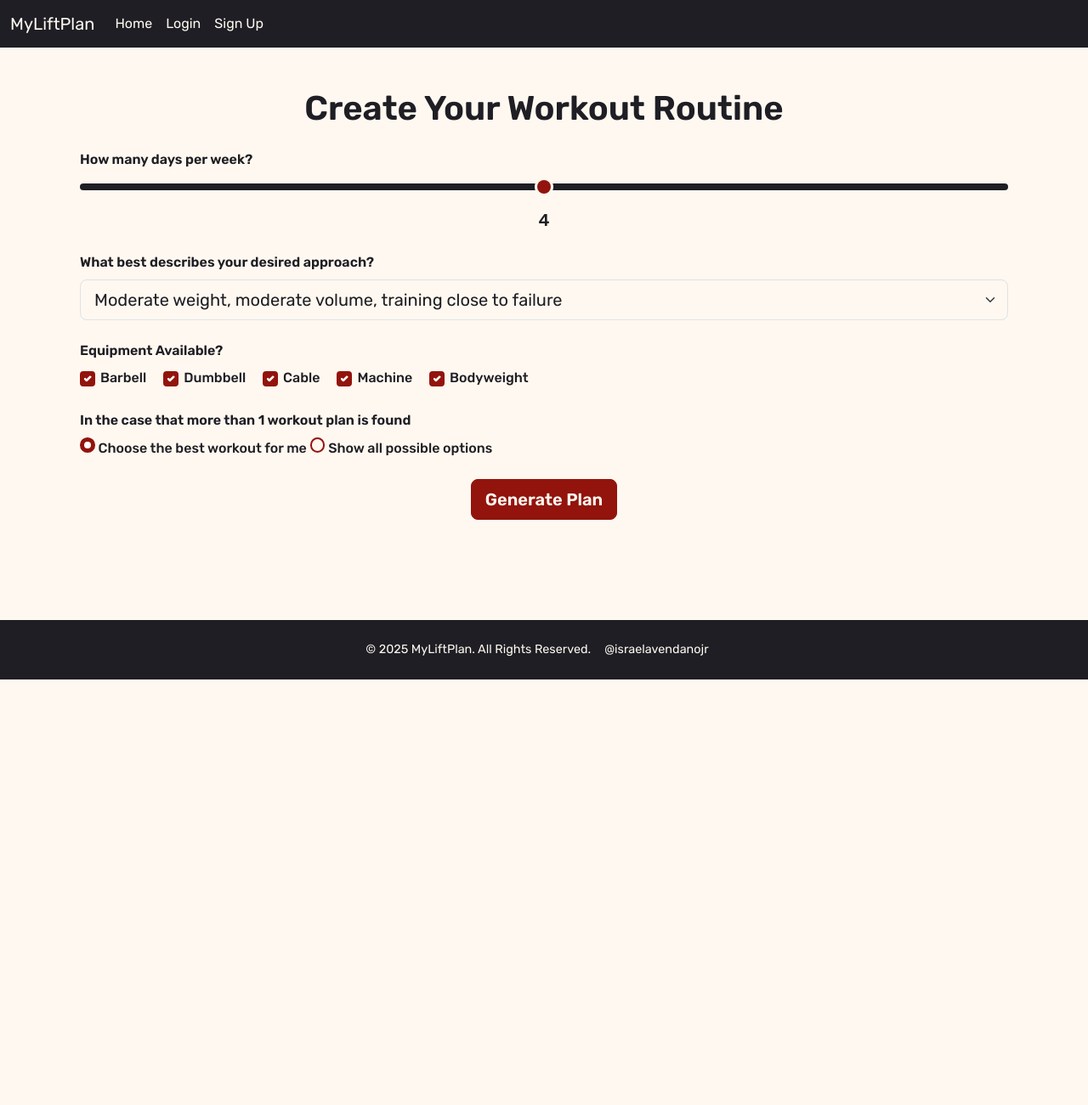
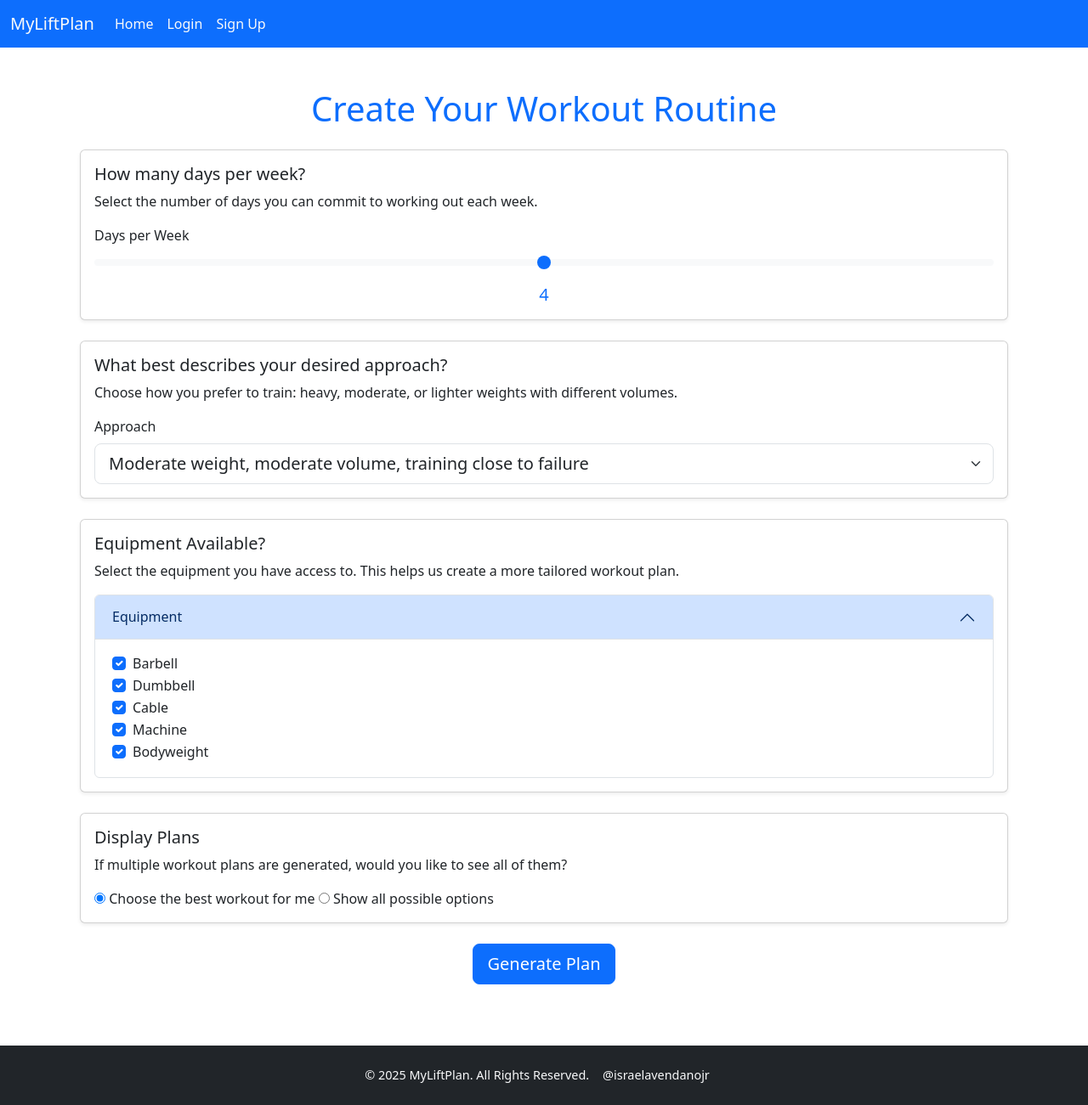
Before and after one commit to israelavendanojr/workout-generator, a Flask app: page / in a window 1280 px wide. Shown: the whole page at 85% size. Before the commit the page ends 800 px from the top, so only its background shows below. Run offline with Flask 3, Linux system fonts and the light colour scheme.

Commit message:
generation form front end

```diff
--- a/website/models.py
+++ b/website/models.py
@@ -12,7 +12,7 @@ class User(db.Model, UserMixin):
     username = db.Column(db.String(100), unique=True)
     password = db.Column(db.String(100))
 
-    plans = db.relationship('SavedPlan', backref='owner', lazy=True)
+    saved_plans = db.relationship('SavedPlan', backref='owner', lazy=True)
 
 # User selected workout preferences to generate plan from
 class WorkoutPreferences(db.Model):
--- a/website/static/styles.css
+++ b/website/static/styles.css
@@ -3,7 +3,7 @@
 :root {
     --bs-primary: #1e1e24;
     --bs-secondary: #92140c;
-    --bs-light: #fff8f0;
+    --bs-light: #ffffff;
     --bs-dark: #1e1e24;
     --bs-body-color: var(--bs-dark);
 }
@@ -280,3 +280,9 @@ html, body {
 main {
     flex: 1; /* pushes the footer to the bottom */
 }
+
+
+
+.form-label {
+    margin-bottom: 8px;
+}
--- a/website/templates/base.html
+++ b/website/templates/base.html
@@ -5,7 +5,7 @@
   <meta charset="utf-8" />
   <meta name="viewport" content="width=device-width, initial-scale=1" />
   <link href="https://cdn.jsdelivr.net/npm/bootstrap@5.3.0/dist/css/bootstrap.min.css" rel="stylesheet">
-  <link rel="stylesheet" href="{{ url_for('static', filename='styles.css') }}">
+  <!-- <link rel="stylesheet" href="{{ url_for('static', filename='styles.css') }}"> -->
   <title>{% block title %} Base {% endblock %}</title>
 
   <style>
--- a/website/templates/home.html
+++ b/website/templates/home.html
@@ -6,45 +6,88 @@
     <h1 class="text-center mb-4" style="color: var(--bs-primary);">Create Your Workout Routine</h1>
 
     <form method="POST">
-        <!-- DAYS AVAILABLE -->
-        <div class="mb-4">
-            <label for="days_available" class="form-label">How many days per week?</label>
+        <!-- DAYS AVAILABLE CARD -->
+        <div class="card mb-4 shadow-sm">
+            <div class="card-body">
+                <!-- Header of the Card -->
+                <h5 class="card-title">How many days per week?</h5>
+
+                <!-- Subtitle with more information -->
+                <p class="card-text">Select the number of days you can commit to working out each week.</p>
+
+                <label for="days_available" class="form-label">Days per Week</label>
                 <input type="range" id="days_available" name="days_available" min="2" max="6" step="1" value="4"
                     class="form-range" oninput="updateValue(this.value)">
                 <div class="text-center mt-2">
                     <span id="rangeValue" class="h5" style="color: var(--bs-primary);">4</span>
                 </div>
             </div>
+        </div>
 
-        <!-- APPROACH -->
-        <div class="mb-4">
-            <label for="approach" class="form-label">What best describes your desired approach?</label>
+        <!-- APPROACH CARD -->
+        <div class="card mb-4 shadow-sm">
+            <div class="card-body">
+                <!-- Header of the Card -->
+                <h5 class="card-title">What best describes your desired approach?</h5>
+
+                <!-- Subtitle with more information -->
+                <p class="card-text">Choose how you prefer to train: heavy, moderate, or lighter weights with different volumes.</p>
+
+                <label for="approach" class="form-label">Approach</label>
                 <select name="approach" id="approach" class="form-select form-select-lg">
                     <option value="low_volume">Heavy weight, low volume, training very close to or past failure</option>
                     <option value="moderate_volume" selected>Moderate weight, moderate volume, training close to failure</option>
                     <option value="high_volume">Lighter weight, higher volume, training somewhat close to failure</option>
                 </select>
             </div>
+        </div>
 
-        <!-- EQUIPMENT -->
-        <div class="mb-4">
-            <label class="form-label">Equipment Available?</label><br>
+        <!-- EQUIPMENT AVAILABLE -->
+        <div class="card mb-4 shadow-sm">
+            <div class="card-body">
+                <!-- Header of the Card -->
+                <h5 class="card-title">Equipment Available?</h5>
+
+                <!-- Subtitle with more information -->
+                <p class="card-text">Select the equipment you have access to. This helps us create a more tailored workout plan.</p>
+
+                <div class="accordion" id="accordionExample">
+                    <div class="accordion-item">
+                        <h2 class="accordion-header" id="headingOne">
+                            <button class="accordion-button" type="button" data-bs-toggle="collapse" data-bs-target="#collapseOne" aria-expanded="true" aria-controls="collapseOne">
+                                Equipment
+                            </button>
+                        </h2>
+                        <div id="collapseOne" class="accordion-collapse collapse show" aria-labelledby="headingOne" data-bs-parent="#accordionExample">
+                            <div class="accordion-body">
                                 {% for label, value in [('Barbell', 'Barbell'), ('Dumbbell', 'Dumbbell'), ('Cable', 'Cable'), ('Machine', 'Machine'), ('Bodyweight', 'Bodyweight')] %}
-            <div class="form-check form-check-inline">
+                                <div class="form-check">
                                     <input type="checkbox" id="{{ value }}" name="equipment" value="{{ label }}" checked class="form-check-input">
                                     <label for="{{ value }}" class="form-check-label">{{ label }}</label>
                                 </div>
                                 {% endfor %}
                             </div>
+                        </div>
+                    </div>
+                </div>
+            </div>
+        </div>
 
-        <!-- SEE PLANS -->
-        <div class="mb-4">
-            <label class="form-label">In the case that more than 1 workout plan is found</label>
+        <!-- SEE PLANS CARD -->
+        <div class="card mb-4 shadow-sm">
+            <div class="card-body">
+                <!-- Header of the Card -->
+                <h5 class="card-title">Display Plans</h5>
+
+                <!-- Subtitle with more information -->
+                <p class="card-text">If multiple workout plans are generated, would you like to see all of them?</p>
+
                 <div>
                     <input type="radio" id="No" name="see_plans" value="No" required checked>
                     <label for="No">Choose the best workout for me</label>
                     <input type="radio" id="Yes" name="see_plans" value="Yes">
                     <label for="Yes">Show all possible options</label>
+                </div>
             </div>
         </div>
 
--- a/website/views.py
+++ b/website/views.py
@@ -198,29 +198,40 @@ def generate_plans(days_available, equipment, approach, see_plans):
 @views.route('/save_plan', methods=['POST'])
 @login_required
 def save_plan():
+    user = current_user  # however you're handling users
     split_name = request.form.get('split_name')
-    plan_data = request.form.get('plan_data')
+    plan_data_raw = request.form.get('plan_data')
 
-    # Print raw received plan data for debugging
-    # print(f"Received plan data: {plan_data}")  # Check what's being passed from the frontend
-
-    if not plan_data:
-        flash("Missing plan data.", "error")
+    try:
+        new_plan_data = json.loads(plan_data_raw)
+    except json.JSONDecodeError:
+        flash("Invalid plan data.", "danger")
         return redirect(url_for('views.generated_plans'))
 
-    # Try to load it as JSON
-    try:
-        plan_data = json.loads(plan_data)
-    except json.JSONDecodeError as e:
-        flash(f"Error decoding plan data: {str(e)}", "error")
-        return redirect(url_for('views.generated_plans'))
+    # Serialize in a normalized way to compare plans
+    def normalize(plan):
+        return json.dumps(plan, sort_keys=True)
 
-    new_plan = SavedPlan(split_name=split_name, plan_data=plan_data, user_id=current_user.id)
+    normalized_new = normalize(new_plan_data)
+
+    # Check if this normalized plan already exists
+    for existing_plan in user.saved_plans:  # adjust depending on your ORM structure
+        existing_data = existing_plan.get_plan_data()  # or existing_plan.plan_data
+        if normalize(existing_data) == normalized_new:
+            flash("This plan is already saved.", "info")
+            return redirect(url_for('views.saved_plans'))
+
+    # If it's unique, save it
+    new_plan = SavedPlan(
+        user_id=user.id,
+        split_name=split_name,
+        plan_data=new_plan_data
+    )
     db.session.add(new_plan)
     db.session.commit()
 
-    # flash("Plan saved successfully!", "success")
-    return redirect(url_for('views.generated_plans'))
+    flash("Plan saved successfully!", "success")
+    return redirect(url_for('views.saved_plans'))
 
 @views.route('/saved_plans')
 @login_required
@@ -324,3 +335,19 @@ def swap_exercise():
 
     flash("Exercise swapped successfully!", "success")
     return redirect(url_for('views.saved_plans'))
+
+@views.route('/rename-plan', methods=['POST'])
+@login_required
+def rename_plan():
+    plan_id = request.form.get('plan_id')
+    new_name = request.form.get('new_name')
+
+    plan = SavedPlan.query.filter_by(id=plan_id, user_id=current_user.id).first()
+    if plan:
+        plan.split_name = new_name
+        db.session.commit()
+        flash('Plan renamed successfully!', category='success')
+    else:
+        flash('Plan not found or access denied.', category='error')
+
+    return redirect(url_for('views.saved_plans'))
```
Also changed, not shown: website/templates/generated_plans.html (+5 -8 lines), website/templates/saved_plans.html (+50 -2 lines), instance/database.db. Lines whose indentation alone changed are shown as unchanged.
